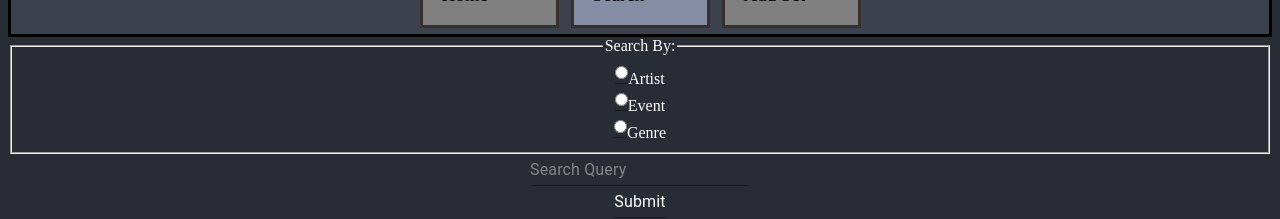
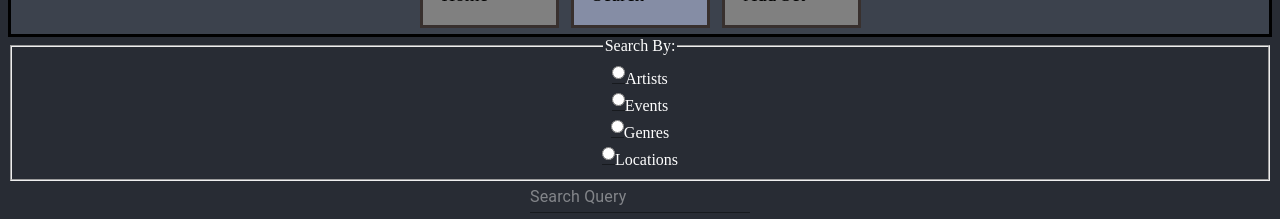
Before and after one commit to fusion407/Electronic-Dance-Music-Application, a React (Create React App) app: page /search in a window 1280 px wide. Shown: the part 383-602 px from the top of the page. Built offline with nearby package versions, Linux system fonts and the light colour scheme; no server answers.

Commit message:
added locations to search query, fixed radio inputs naming convention

```diff
--- a/src/App.css
+++ b/src/App.css
@@ -35,9 +35,9 @@ html {
 .searchForm{
   color: white;
 }
-.addSetForm{
+/* .addSetForm{
   margin: 3rem;
-}
+} */
 
 .App-link {
   color: #61dafb;
--- a/src/App.js
+++ b/src/App.js
@@ -7,7 +7,6 @@ import { useState, useEffect } from 'react'
 import { Route, Switch } from "react-router-dom";
 
 function App() {
-  // const [newSetData, setNewSetData] = useState()
   const [fullSetData, setFullSetData] = useState()
 
   useEffect(() => {
@@ -26,10 +25,6 @@ function App() {
           .catch((error) => console.log(error))
   }
 
-  // function handleAddNewSet() {
-  //   console.log("new data: " + newSetData);
-  // }
-
   console.log(fullSetData)
 
   return (
@@ -41,15 +36,14 @@ function App() {
         <Route exact path="/search">
           <Search />
         </Route>
-        <Route exact path="/">
-          <Home />
-        </Route>
         <Route exact path="/addset">
           <AddSet
             fullSetData={fullSetData}
             setFullSetData={setFullSetData}
-            // handleAddNewSet={handleAddNewSet}
           />
+        </Route>
+        <Route exact path="/">
+          <Home />
         </Route>
       </Switch>
 
--- a/src/components/AddSet.js
+++ b/src/components/AddSet.js
@@ -7,10 +7,10 @@ function AddSet({fullSetData, setFullSetData }) {
         title: '',
         rating: '',
         video_link: '',
-        artist_id: null,
-        event_id: null,
-        genre_id: null,
-        location_id: null
+        artist_id: '',
+        event_id: '',
+        genre_id: '',
+        location_id: ''
     });
 
     async function submitSetFormData() {
--- a/src/components/AddSetForm.js
+++ b/src/components/AddSetForm.js
@@ -6,50 +6,9 @@ const formStyle = {
 }
 
 function AddSetForm({formData, handleSubmit, handleChange}) {
-    // const[formData, setFormData] = useState({
-    //     title: '',
-    //     rating: '',
-    //     video_link: '',
-    //     artist_id: null,
-    //     event_id: null,
-    //     genre_id: null,
-    //     location_id: null
-    // });
-
-
-    // async function submitSetFormData() {
-    //     console.log(formData);
-    //     await fetch("http://localhost:9292/fullsets", {
-    //     method: "POST",
-    //     headers: {
-    //         "Content-Type" : "application/json",
-    //     },
-    //     body: JSON.stringify(formData)
-    //     })
-    //         .then((r) => r.json())
-    //         .then((newSet) =>{
-    //             console.log(newSet)
-    //         })
-    //     .catch((error) => console.log(error))
-    // }
-
-    // function handleChange(e) {
-    //     e.preventDefault();
-    //     console.log(e.target.value)
-    //     setFormData({
-    //         ...formData,
-    //         [e.target.name]: e.target.value,
-    //     });
-    // }
-    // function handleSubmit(e) {
-    //     e.preventDefault();
-    //     submitSetFormData(e);
-
-    // }
-
-
     return(
         <>
+        <h1>Add New Set</h1>
             <form className="addSetForm" onSubmit={handleSubmit}>
                 <div>
                     <Input
--- a/src/components/SearchForm.js
+++ b/src/components/SearchForm.js
@@ -16,19 +16,23 @@ function SearchForm() {
                         <legend>Search By:</legend>
 
                         <div>
-                          <Input type="radio" id="huey" name="artist" value="artist"
+                          <Input type="radio" id="artists" name="search" value="artists"
                                  checked/>
-                          <label for="huey">Artist</label>
+                          <label for="artists">Artists</label>
                         </div>
 
                         <div>
-                          <Input type="radio" id="dewey" name="drone" value="event"/>
-                          <label for="event">Event</label>
+                          <Input type="radio" id="events" name="search" value="events"/>
+                          <label for="events">Events</label>
                         </div>
 
                         <div>
-                          <Input type="radio" id="louie" name="drone" value="louie"/>
-                          <label for="event">Genre</label>
+                          <Input type="radio" id="genres" name="search" value="genres"/>
+                          <label for="genres">Genres</label>
+                        </div>
+                        <div>
+                          <Input type="radio" id="locations" name="search" value="locations"/>
+                          <label for="locations">Locations</label>
                         </div>
                     </fieldset>
                     <Input
```
